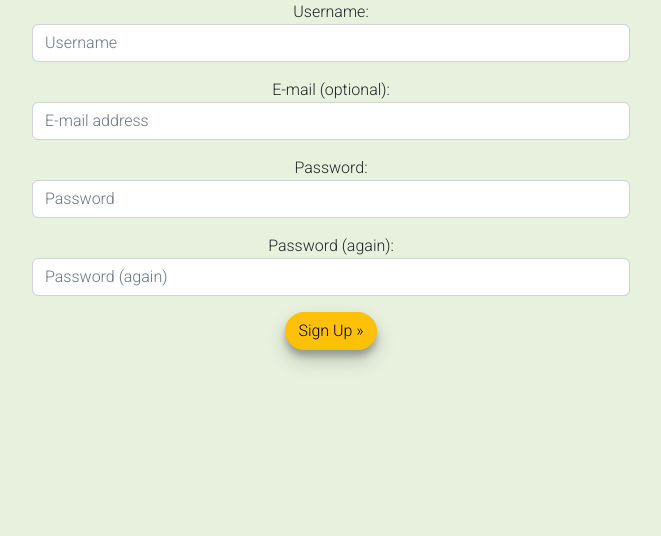
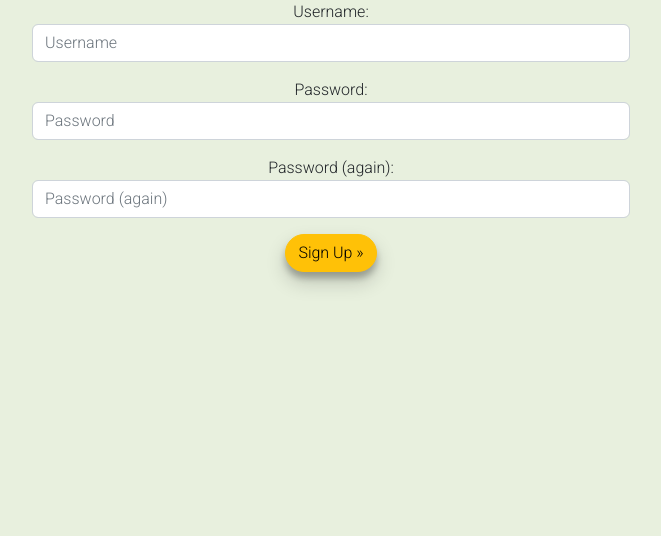
Before and after one commit to NoraPDev/Project-4, a Django app: page /accounts/signup/ in a window 1280 px wide. Shown: the part 76-612 px from the top of the page, without its empty margins (309-970 px from the left). Run offline with Django 3.2, Linux system fonts and the light colour scheme; some libraries are stand-ins or nearby versions.

Commit message:
remove email address

```diff
--- a/templates/account/signup.html
+++ b/templates/account/signup.html
@@ -24,10 +24,6 @@
                     <label for="id_username">Username:</label>
                     <input type="text" class="form-control w-50 m-auto" name="username" placeholder="Username" autocomplete="username" minlength="1" maxlength="150" required="" id="id_username">
                 </p>
-                <p>
-                    <label for="id_email">E-mail (optional):</label>
-                    <input type="email" class="form-control w-50 m-auto" name="email" placeholder="E-mail address" autocomplete="email" id="id_email">
-                </p>
                 <p><label for="id_password1">Password:</label> <input class="form-control w-50 m-auto" type="password" name="password1" placeholder="Password" autocomplete="new-password" required="" id="id_password1"></p>
                 <p><label for="id_password2">Password (again):</label> <input class="form-control w-50 m-auto" type="password" name="password2" placeholder="Password (again)" autocomplete="new-password" required="" id="id_password2"></p>
 
```
